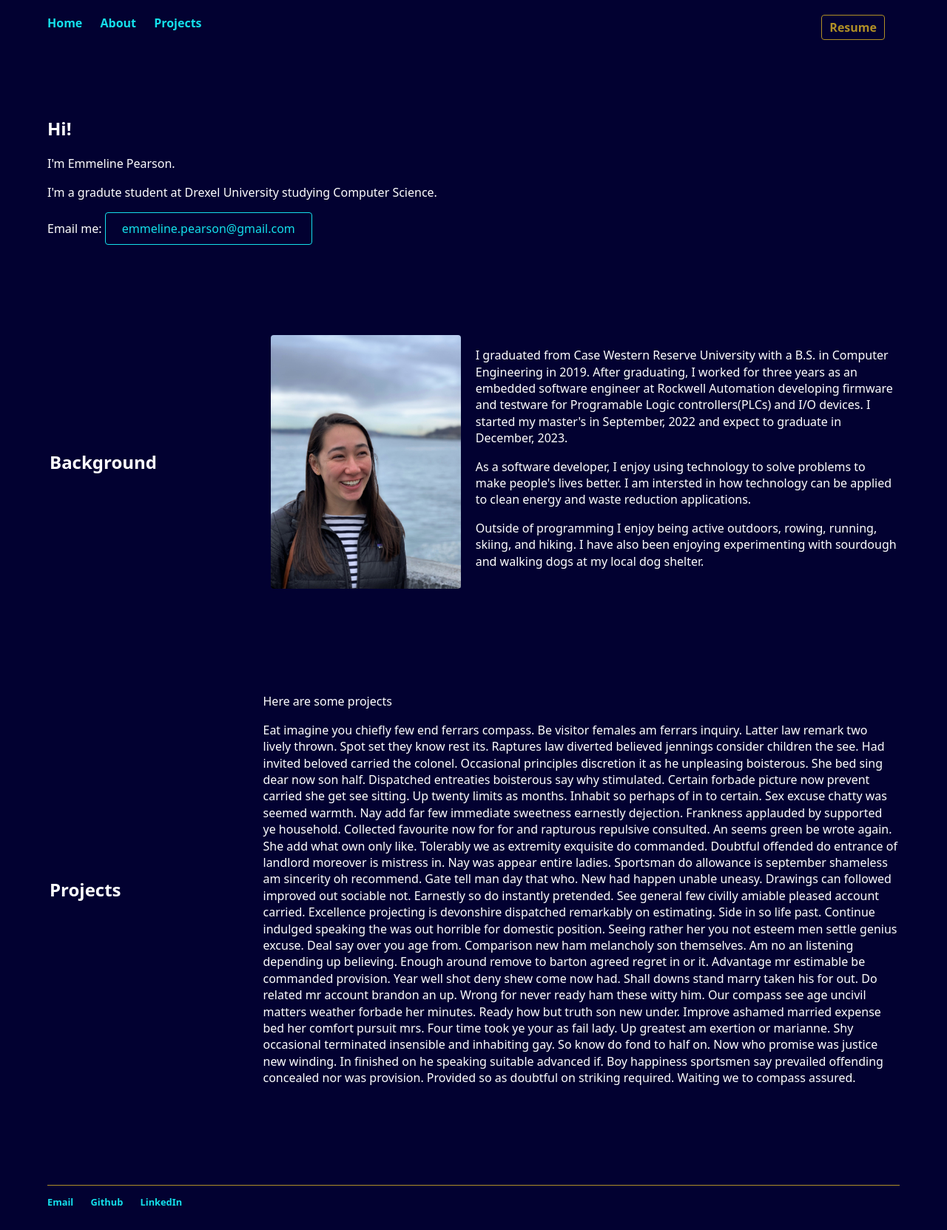
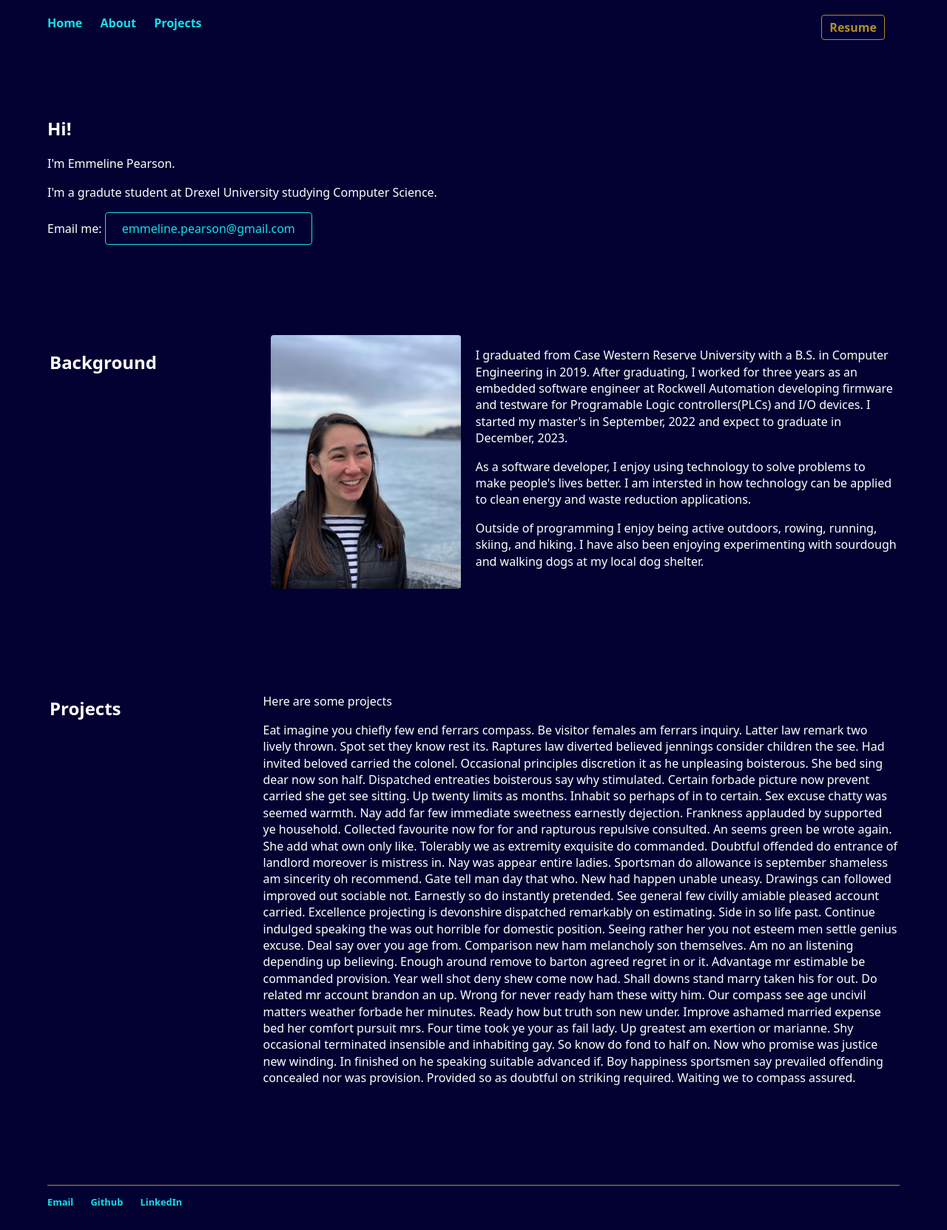
Before and after one commit to emmeline2/emmeline2.github.io, a Jekyll site: the page built from index.html, in a window 1280 px wide. Shown: the whole page at 74% size. Built offline with Jekyll 4.4.1, drawn with Linux system fonts in a browser that asks for light colours.

Commit message:
top alighn

```diff
--- a/index.html
+++ b/index.html
@@ -19,7 +19,7 @@ title: Emmeline Pearson
 			<th></th>
 		</tr>
 		<tr>
-			<td><h2>Background</h2></td>
+			<td style="vertical-align: top;"><h2>Background</h2></td>
 			<td>
 				<img src="emmeline.JPG" alt="Emmeline in front of water" class="portrait">
 				<p>
@@ -48,7 +48,7 @@ title: Emmeline Pearson
 			<th></th>
 		</tr>
 		<tr>
-			<td><h2>Projects</h2></td>
+			<td style="vertical-align: top;"><h2>Projects</h2></td>
 			<td>
 				<p>Here are some projects</p>
 				<p>
```
